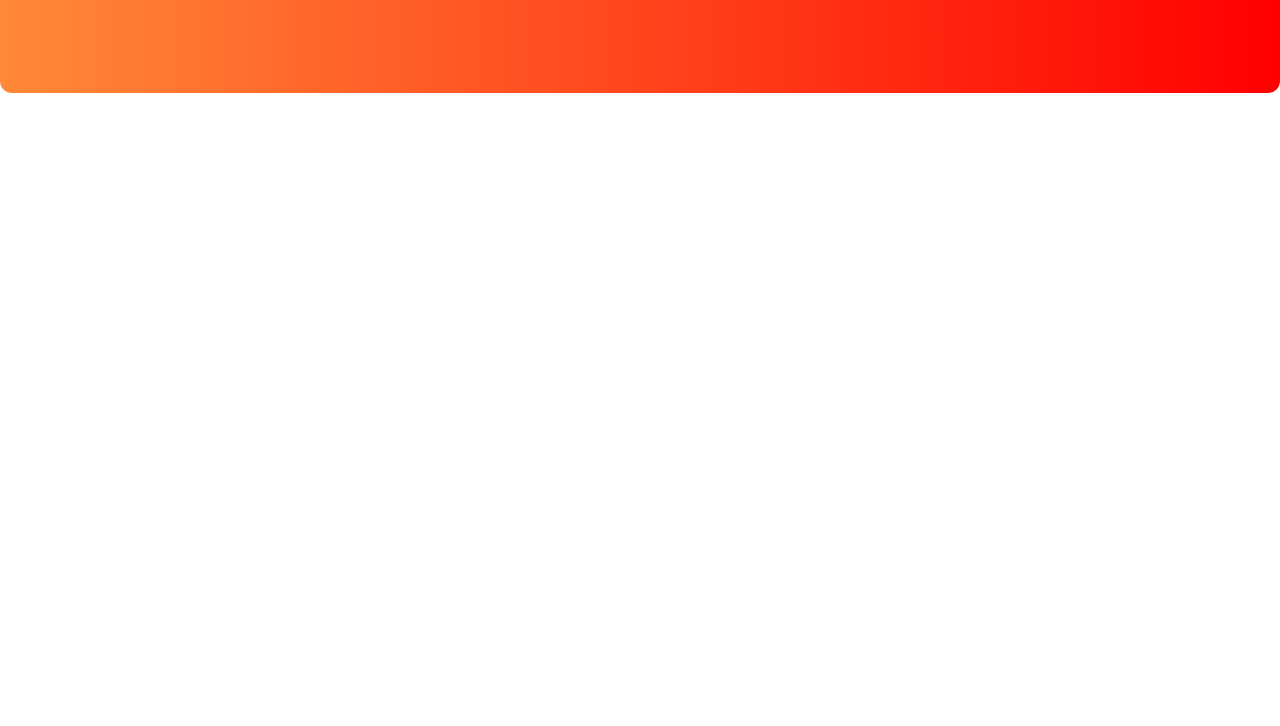
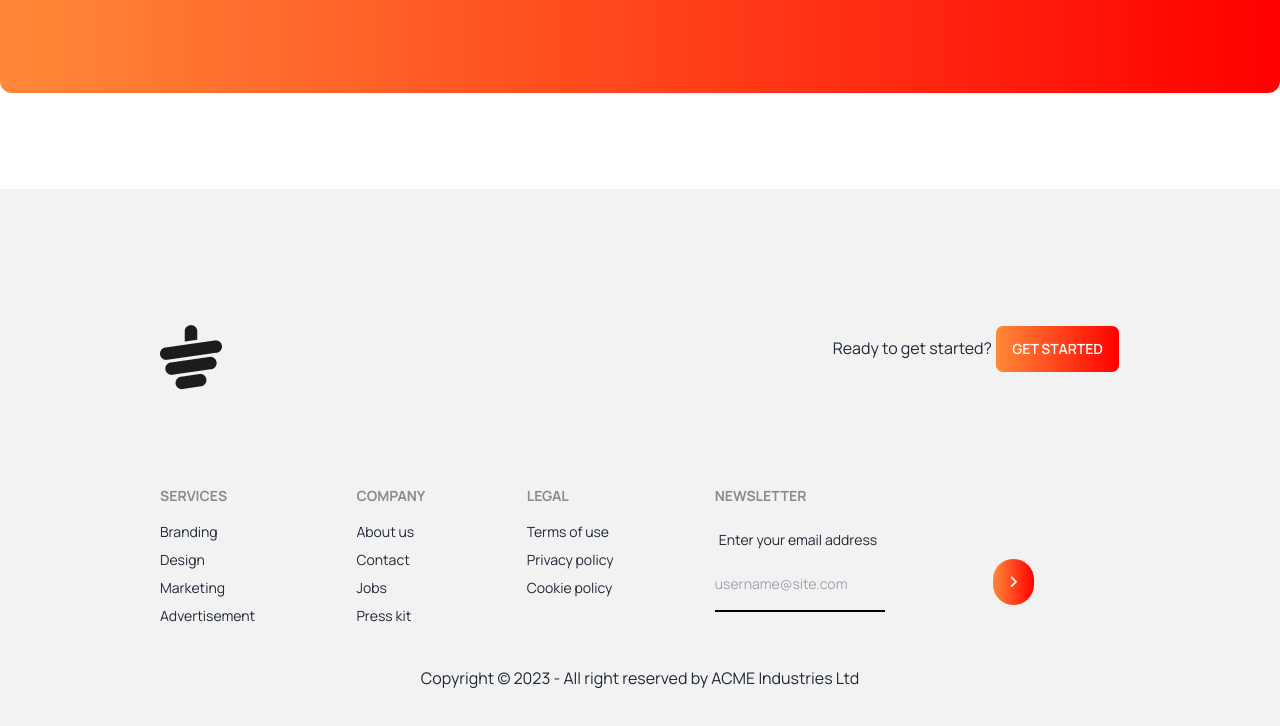
Before and after one commit to Ahammad204/tea-house, a plain HTML site: page index.html in a window 1280 px wide. Shown: the part 2502-3228 px from the top of the page. Before the commit the page ends 2691 px from the top, so only its background shows below. Drawn offline with nearby package versions, Linux system fonts and the light colour scheme.

Commit message:
added footer

```diff
--- a/index.html
+++ b/index.html
@@ -1,5 +1,6 @@
 <!DOCTYPE html>
 <html lang="en" data-theme="light">
+
 <head>
   <meta charset="UTF-8">
   <meta name="viewport" content="width=device-width, initial-scale=1.0">
@@ -24,7 +25,9 @@
       theme: {
         extend: {
           colors: {
-                clifford: '#da373d',
+            'gradiant-start': '#FF8938',
+            'gradiant-end': '#F00',
+
           }
         }
       }
@@ -33,11 +36,12 @@
 
 
   <style>
-        .font-manrope{
+    .font-manrope {
       font-family: 'Manrope', sans-serif;
     }
   </style>
 </head>
+
 <body class="font-manrope">
   <header class="container mx-auto">
 
@@ -58,7 +62,7 @@
 
           <div class="-mt-14 flex items-center gap-4 drop-shadow-lg bg-white p-5 w-60 rounded-lg">
             <div>
-                        <i class="fa-solid fa-star text-3xl text-amber-400" ></i>
+              <i class="fa-solid fa-star text-3xl text-amber-400"></i>
             </div>
             <div>
               <h3 class="text-3xl"> 5.00</h3>
@@ -77,7 +81,9 @@
 
     <section class="text-center my-24">
       <h2 class="text-5xl font-extrabold mb-5">Our Featured Products</h2>
-            <p class="lg:max-w-3xl mx-auto mb-10">There are many variations of passages of Lorem Ipsum available, but the majority have suffered alteration in some form,  by injected humour, or randomised words which don't look even slightly believable. </p>
+      <p class="lg:max-w-3xl mx-auto mb-10">There are many variations of passages of Lorem Ipsum available, but the
+        majority have suffered alteration in some form, by injected humour, or randomised words which don't look even
+        slightly believable. </p>
       <!-- card container -->
       <div class="grid gap-6 grid-cols-1 md:grid-cols-2 lg:grid-cols-4">
         <!-- first card -->
@@ -143,7 +149,10 @@
         </div>
         <div class="space-y-5 flex-1">
           <h3 class="text-5xl font-extrabold">Great Tea, Freshly <br> Presented</h3>
-                    <p>The meaning of gong cha is chanese is to provide the best tea to emperor from all possessions . It represents the highest quality and self expectation. Establishing in 2006, Gong cha had been deeply appreciated by its custoers  because of good words of mouth and unique customized service orginated from Taiwan.</p>
+          <p>The meaning of gong cha is chanese is to provide the best tea to emperor from all possessions . It
+            represents the highest quality and self expectation. Establishing in 2006, Gong cha had been deeply
+            appreciated by its custoers because of good words of mouth and unique customized service orginated from
+            Taiwan.</p>
 
           <h4 class="text-xl font-extrabold mt-8">Unique Taste</h4>
           <p>A Unique and different style from other teapots gives a luxurious and minimalist impression</p>
@@ -154,52 +163,61 @@
     </section>
 
     <!-- Super Client section -->
-      <section class="my-24 flex flex-col lg:flex-row gap-12 rounded-xl bg-gradient-to-r from-[#FF8938] to-[#F00] px-16 py-24">
+    <section
+      class="my-24 flex flex-col lg:flex-row gap-12 rounded-xl bg-gradient-to-r from-gradiant-start to-gradiant-end px-16 py-24">
       <div class=" flex lg:items-center pr-28 ">
         <div class="text-white space-y-5">
           <h2 class="text-5xl font-extrabold">
             Meet Our Super <br> Client
           </h2>
-            <p>There are many variations of passages of Lorem Ipsum <br> available, but the majority have suffered alteration in some <br> form, by injected humour, or randomised words which don't <br> look even slightly believable. </p>
-            <button class="btn btn-primary" > Show All</button>
+          <p>There are many variations of passages of Lorem Ipsum <br> available, but the majority have suffered
+            alteration in some <br> form, by injected humour, or randomised words which don't <br> look even slightly
+            believable. </p>
+          <button class="btn btn-primary"> Show All</button>
         </div>
       </div>
       <!-- review container -->
       <div class="relative">
         <!-- next review -->
         <div class="opacity-40 relative p-10 mb-16 z-10 rounded-lg bg-white">
-            <img class="absolute -top-5 -left-5 border-4 border-white rounded-full bg-white" src="./images/client.png" alt="">
-            <p >We are providing the best and suitable home <br> insurance services for the people who are <br> interested to treatment</p>
+          <img class="absolute -top-5 -left-5 border-4 border-white rounded-full bg-white" src="./images/client.png"
+            alt="">
+          <p>We are providing the best and suitable home <br> insurance services for the people who are <br> interested
+            to treatment</p>
           <h4 class="font-bold mt-5">Ilham Yuda</h4>
           <p class="font-medium">
             businessmen
           </p>
           <div class="flex justify-end">
-            <img  src="./images/circles.png" alt="">
+            <img src="./images/circles.png" alt="">
           </div>
         </div>
         <!-- current review -->
         <div class="absolute p-10 top-40 lg:-left-32 lg:w-[430px] rounded-lg z-20 bg-white">
-            <img class="absolute -top-5 -left-5 border-4 border-white rounded-full bg-white" src="./images/client.png" alt="">
-            <p >We are providing the best and suitable home <br> insurance services for the people who are <br> interested to treatment</p>
+          <img class="absolute -top-5 -left-5 border-4 border-white rounded-full bg-white" src="./images/client.png"
+            alt="">
+          <p>We are providing the best and suitable home <br> insurance services for the people who are <br> interested
+            to treatment</p>
           <h4 class="font-bold mt-5">Ilham Yuda</h4>
           <p class="font-medium">
             businessmen
           </p>
           <div class="flex justify-end">
-            <img  src="./images/circles.png" alt="">
+            <img src="./images/circles.png" alt="">
           </div>
         </div>
         <!-- previous  review -->
         <div class="opacity-40 relative p-10 rounded-lg z-10 bg-white">
-            <img class="absolute -top-5 -left-5 border-4 border-white rounded-full bg-white" src="./images/client.png" alt="">
-            <p >We are providing the best and suitable home <br> insurance services for the people who are <br> interested to treatment</p>
+          <img class="absolute -top-5 -left-5 border-4 border-white rounded-full bg-white" src="./images/client.png"
+            alt="">
+          <p>We are providing the best and suitable home <br> insurance services for the people who are <br> interested
+            to treatment</p>
           <h4 class="font-bold mt-5">Ilham Yuda</h4>
           <p class="font-medium">
             businessmen
           </p>
           <div class="flex justify-end">
-            <img  src="./images/circles.png" alt="">
+            <img src="./images/circles.png" alt="">
           </div>
         </div>
       </div>
@@ -208,8 +226,53 @@
 
 
   </main>
-    <footer>
+  <footer  class=" px-40 py-10 bg-base-200 text-base-content">
+    <div class="flex justify-between my-24">
+      <img src="./images/cup.png" alt="">
+      <p >
+        <span >Ready to get started?</span>
+        <button class="btn text-white bg-gradient-to-r from-gradiant-start to-gradiant-end">Get Started</button>
+      </p>
+    </div>
 
+   <div class="footer">
+        <div>
+          <span class="footer-title">Services</span>
+          <a class="link link-hover">Branding</a>
+          <a class="link link-hover">Design</a>
+          <a class="link link-hover">Marketing</a>
+          <a class="link link-hover">Advertisement</a>
+        </div>
+        <div>
+          <span class="footer-title">Company</span>
+          <a class="link link-hover">About us</a>
+          <a class="link link-hover">Contact</a>
+          <a class="link link-hover">Jobs</a>
+          <a class="link link-hover">Press kit</a>
+        </div>
+        <div>
+          <span class="footer-title">Legal</span>
+          <a class="link link-hover">Terms of use</a>
+          <a class="link link-hover">Privacy policy</a>
+          <a class="link link-hover">Cookie policy</a>
+        </div>
+        <div>
+          <span class="footer-title">Newsletter</span>
+          <div class="form-control w-80">
+            <label class="label">
+              <span class="label-text">Enter your email address</span>
+            </label>
+            <div class="relative">
+              <input type="text" placeholder="username@site.com" class="py-4 bg-transparent border-b-2 border-black outline-none" />
+              <button class="btn text-white absolute top-0 right-0 rounded-full bg-gradient-to-r from-gradiant-start to-gradiant-end"><i class="fa-solid fa-angle-right"></i></button>
+            </div>
+          </div>
+        </div>
+   </div>
+    <div class="mt-10 text-center">
+      <p>Copyright © 2023 - All right reserved by ACME Industries Ltd</p>
+    </div>
   </footer>
 </body>
+
 </html>
```
Lines whose indentation alone changed are shown as unchanged.
